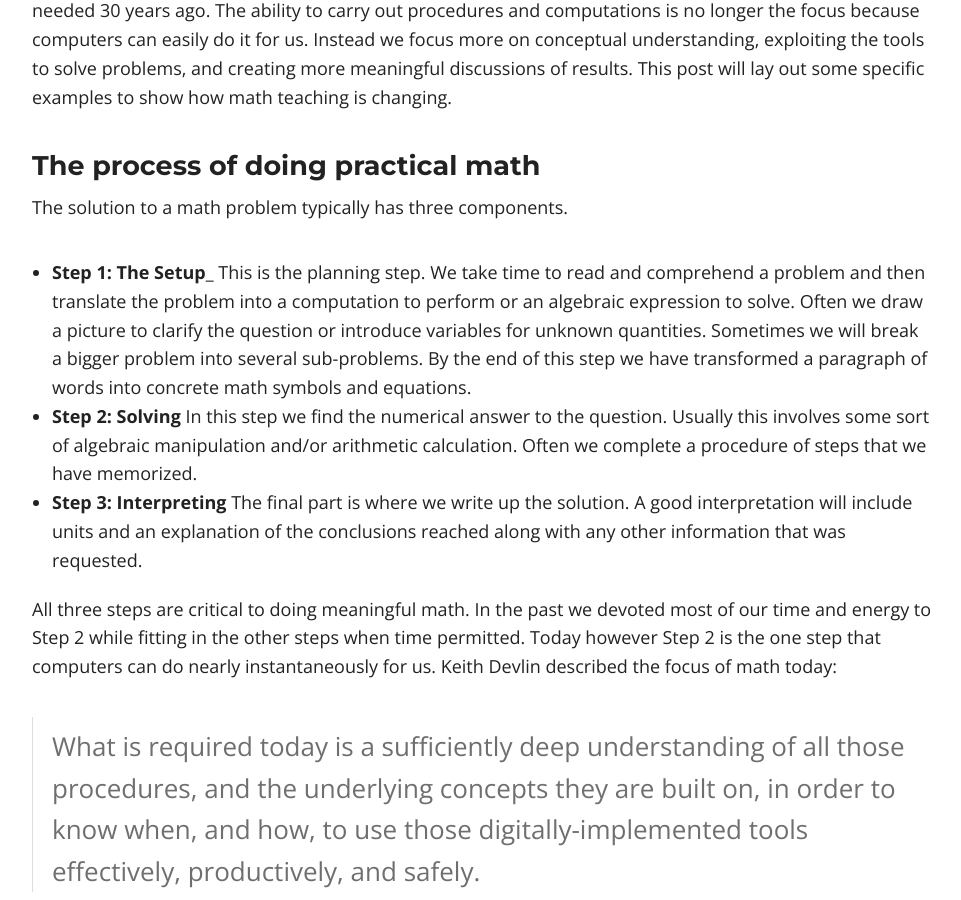
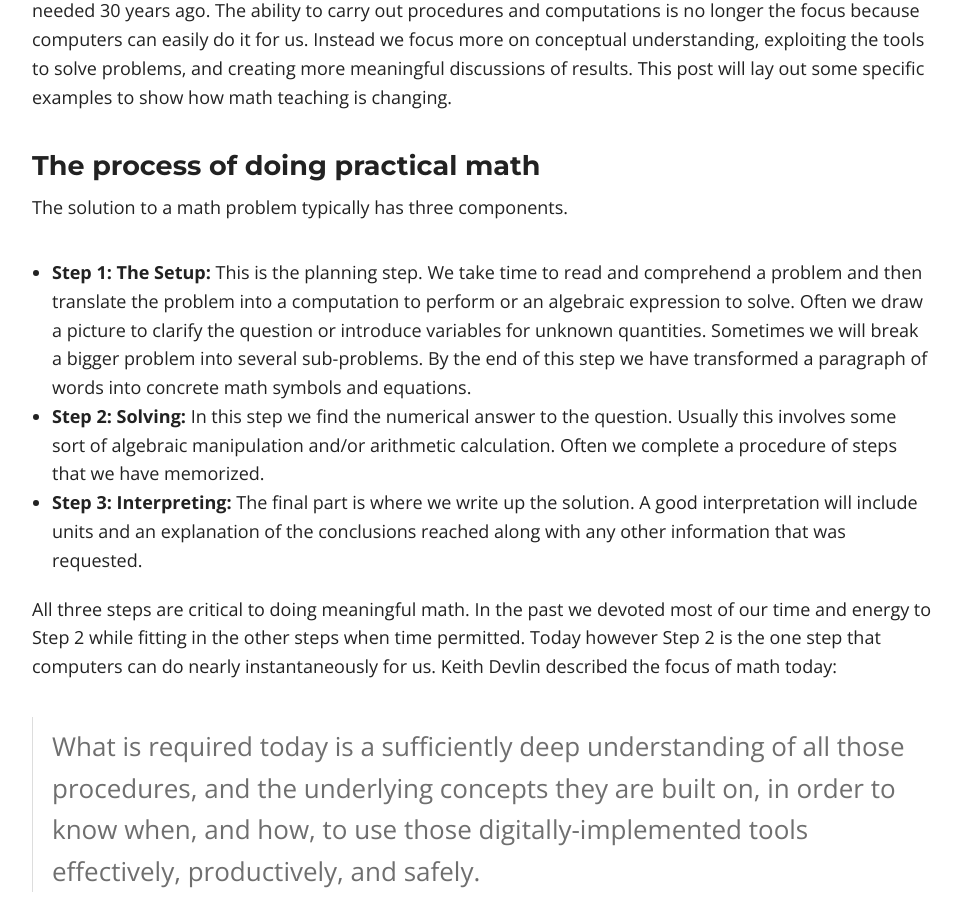
Before and after one commit to sergeballif/sergeballif.github.io, a Jekyll site: the page built from play.md, in a window 1280 px wide and 900 px high, scrolled down 1121 px. Shown: the whole window, without its empty margins (158-1119 px from the left). Built offline with Jekyll 4.4.1, drawn with Linux system fonts in a browser that asks for light colours; nearby versions of some CDN libraries.

Commit message:
Update play.md

```diff
--- a/play.md
+++ b/play.md
@@ -35,9 +35,9 @@ In his recent article ([All the mathematical methods I learned in my university
 
 The solution to a math problem typically has three components.
 
-* __Step 1: The Setup___ This is the planning step. We take time to read and comprehend a problem and then translate the problem into a computation to perform or an algebraic expression to solve. Often we draw a picture to clarify the question or introduce variables for unknown quantities. Sometimes we will break a bigger problem into several sub-problems. By the end of this step we have transformed a paragraph of words into concrete math symbols and equations.
-* __Step 2: Solving__  In this step we find the numerical answer to the question. Usually this involves some sort of algebraic manipulation and/or arithmetic calculation. Often we complete a procedure of steps that we have memorized.
-* __Step 3: Interpreting__ The final part is where we write up the solution. A good interpretation will include units and an explanation of the conclusions reached along with any other information that was requested.
+* __Step 1: The Setup:__ This is the planning step. We take time to read and comprehend a problem and then translate the problem into a computation to perform or an algebraic expression to solve. Often we draw a picture to clarify the question or introduce variables for unknown quantities. Sometimes we will break a bigger problem into several sub-problems. By the end of this step we have transformed a paragraph of words into concrete math symbols and equations.
+* __Step 2: Solving:__  In this step we find the numerical answer to the question. Usually this involves some sort of algebraic manipulation and/or arithmetic calculation. Often we complete a procedure of steps that we have memorized.
+* __Step 3: Interpreting:__ The final part is where we write up the solution. A good interpretation will include units and an explanation of the conclusions reached along with any other information that was requested.
 
 
 All three steps are critical to doing meaningful math. In the past we devoted most of our time and energy to Step 2 while fitting in the other steps when time permitted. Today however Step 2 is the one step that computers can do nearly instantaneously for us.  Keith Devlin described the focus of math today:
```
